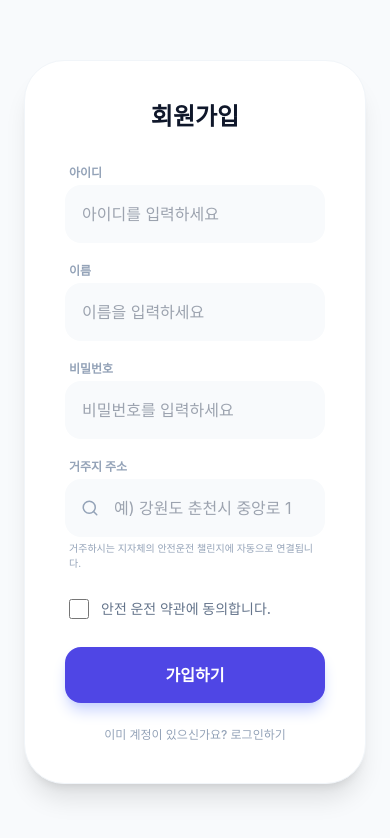
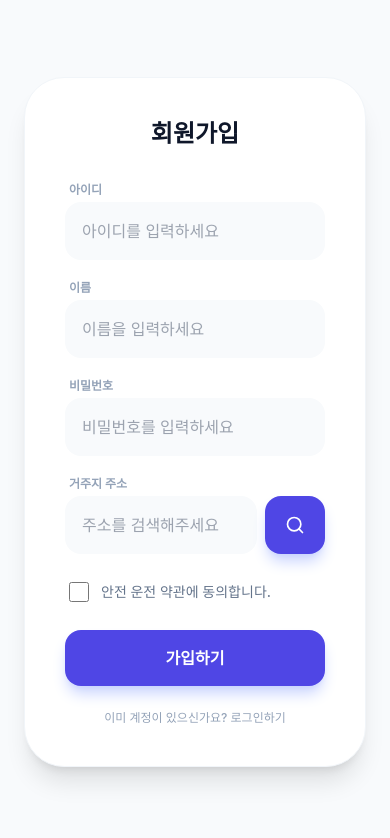
Before and after one commit to tlstngud/ai-2026-c-team, a React (Vite) app in the folder driver_front/: page /signup in a window 390 px wide. Shown: the top 838 px of the page. Built offline with nearby package versions, Linux system fonts and the light colour scheme.

Commit message:
Add mobile debugging UI for region search

```diff
--- a/driver_front/index.html
+++ b/driver_front/index.html
@@ -1,5 +1,6 @@
 <!doctype html>
 <html lang="ko">
+
 <head>
   <meta charset="UTF-8" />
   <link rel="icon" type="image/svg+xml" href="/vite.svg" />
@@ -24,9 +25,12 @@
   <meta name="microphone" content="no" />
 
   <title>ICMS - In-Cabin Monitoring System</title>
+  <script src="//t1.daumcdn.net/mapjsapi/bundle/postcode/prod/postcode.v2.js"></script>
 </head>
+
 <body>
   <div id="root"></div>
   <script type="module" src="/src/main.jsx"></script>
 </body>
+
 </html>
--- a/driver_front/src/components/DrivePage.jsx
+++ b/driver_front/src/components/DrivePage.jsx
@@ -235,7 +235,7 @@ const DrivePage = ({
 
                     <div className="absolute inset-0 pointer-events-none z-20 flex flex-col justify-between p-6 pb-28">
                         <div className="flex justify-between items-start">
-                            <div className="flex flex-col gap-2">
+                            <div className="flex flex-col items-start gap-2">
                                 {userRegion && (
                                     <div className="bg-black/30 backdrop-blur-md px-4 py-2 rounded-full border border-white/10">
                                         <span className="text-xs font-bold text-white/90 uppercase tracking-tight flex items-center gap-2">
--- a/driver_front/src/components/SignUpPage.jsx
+++ b/driver_front/src/components/SignUpPage.jsx
@@ -1,7 +1,7 @@
 import React, { useState } from 'react';
 import { useAuth } from '../contexts/AuthContext';
 import { useNavigate } from 'react-router-dom';
-import { MapPin, Search } from 'lucide-react';
+import { Search } from 'lucide-react';
 
 // 지자체별 챌린지 데이터베이스 (Dashboard와 동일)
 const MUNICIPALITY_DB = {
@@ -35,10 +35,47 @@ const MUNICIPALITY_DB = {
 };
 
 const SignUpPage = () => {
-    const [formData, setFormData] = useState({ id: '', name: '', password: '', address: '', agree: false });
+    const [formData, setFormData] = useState({
+        id: '',
+        name: '',
+        password: '',
+        address: '',
+        region: '전국 공통', // 기본값
+        agree: false
+    });
     const [error, setError] = useState('');
     const { signUp } = useAuth();
     const navigate = useNavigate();
+
+    const handleAddressSearch = () => {
+        new window.daum.Postcode({
+            oncomplete: function (data) {
+                // data.sido: "경기", "서울", "강원특별자치도" 등
+                // data.sigungu: "의왕시", "강남구", "인제군" 등
+
+                // 1. 테마(색상, 리워드) 결정을 위한 키 설정
+                let themeKey = 'default';
+                if (data.sido.includes('강원') && (data.sigungu.includes('춘천') || data.address.includes('춘천'))) {
+                    themeKey = '춘천';
+                } else if (data.sido.includes('서울')) {
+                    themeKey = '서울';
+                }
+
+                // 2. 표시 이름 설정: 시/도 + 시/군/구 (예: "경기 의왕시", "강원특별자치도 인제군")
+                let displayRegion = data.sido;
+                if (data.sigungu) {
+                    displayRegion = `${data.sido} ${data.sigungu}`;
+                }
+
+                setFormData(prev => ({
+                    ...prev,
+                    address: data.roadAddress,
+                    region: displayRegion,
+                    _themeKey: themeKey // 테마용 키
+                }));
+            }
+        }).open();
+    };
 
     const handleSignUp = (e) => {
         e.preventDefault();
@@ -46,22 +83,20 @@ const SignUpPage = () => {
             setError('모든 필드를 입력해주세요.');
             return;
         }
-        if (formData.address.trim().length < 2) {
-            setError('정확한 주소를 입력해주세요.');
-            return;
-        }
         if (!formData.agree) {
             setError('약관에 동의해야 가입이 가능합니다.');
             return;
         }
 
-        // 지자체 매칭
-        let assigned = MUNICIPALITY_DB['default'];
-        if (formData.address.includes('춘천')) assigned = MUNICIPALITY_DB['춘천'];
-        else if (formData.address.includes('서울')) assigned = MUNICIPALITY_DB['서울'];
+        // 지자체 정보 구성
+        const themeKey = formData._themeKey || 'default';
+        const baseTheme = MUNICIPALITY_DB[themeKey] || MUNICIPALITY_DB['default'];
 
+        // 이름과 캠페인명은 실제 주소 기반으로 동적 생성 (기존 DB값 덮어쓰기)
         const regionData = {
-            ...assigned,
+            ...baseTheme,
+            name: formData.region, // "경기도", "부산광역시" 등 실제 이름
+            campaign: themeKey === 'default' ? `${formData.region} 안전운전 챌린지` : baseTheme.campaign,
             address: formData.address
         };
 
@@ -119,19 +154,28 @@ const SignUpPage = () => {
 
                     <div>
                         <label className="text-xs font-bold text-slate-400 uppercase ml-1 block mb-1">거주지 주소</label>
-                        <div className="relative">
+                        <div className="flex gap-2">
                             <input
                                 type="text"
-                                className="w-full p-4 pl-12 bg-slate-50 rounded-2xl outline-none focus:ring-2 focus:ring-indigo-500 transition-all border border-transparent focus:border-indigo-500"
-                                placeholder="예) 강원도 춘천시 중앙로 1"
+                                className="w-full p-4 bg-slate-50 rounded-2xl outline-none border border-transparent cursor-pointer hover:bg-slate-100 transition-colors"
+                                placeholder="주소를 검색해주세요"
                                 value={formData.address}
-                                onChange={e => setFormData({ ...formData, address: e.target.value })}
+                                readOnly
+                                onClick={handleAddressSearch}
                             />
-                            <Search className="absolute left-4 top-1/2 -translate-y-1/2 text-slate-400" size={18} />
+                            <button
+                                type="button"
+                                onClick={handleAddressSearch}
+                                className="bg-indigo-600 text-white px-5 rounded-2xl font-bold shadow-lg shadow-indigo-200 active:scale-95 transition-all flex items-center justify-center"
+                            >
+                                <Search size={20} />
+                            </button>
                         </div>
-                        <p className="text-[10px] text-slate-400 mt-1 ml-1">
-                            거주하시는 지자체의 안전운전 챌린지에 자동으로 연결됩니다.
-                        </p>
+                        {formData.address && (
+                            <p className="text-xs text-slate-500 mt-2 ml-1">
+                                관할 지역: <span className="font-bold text-indigo-600">{formData.region}</span>
+                            </p>
+                        )}
                     </div>
 
                     <label className="flex items-center gap-3 px-1 cursor-pointer py-2">
```
Lines whose indentation alone changed are shown as unchanged.
